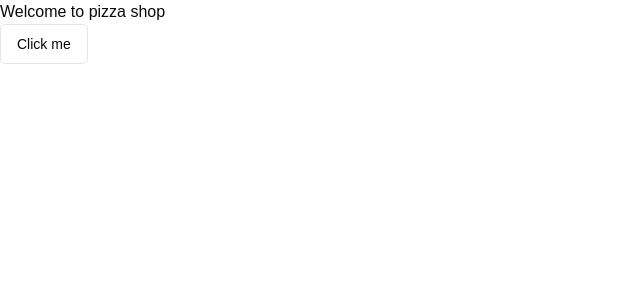
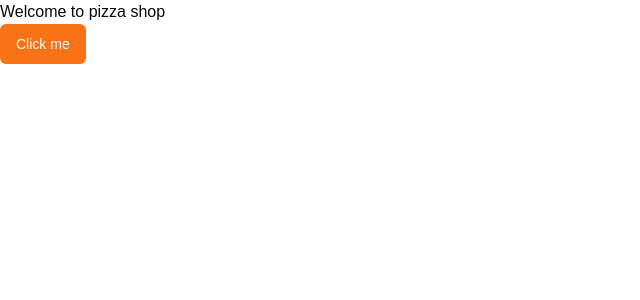
Before and after one commit to Anish892003/Pizza-app, a Next.js app: page / in a window 1280 px wide. Shown: the top 300 px of the page, without its empty margins (0-640 px from the left). Built offline with nearby package versions, Linux system fonts and the light colour scheme.

Commit message:
added shadcn ui theme

```diff
--- a/src/app/globals.css
+++ b/src/app/globals.css
@@ -6,54 +6,56 @@
   font-family: Arial, Helvetica, sans-serif;
 }
 
+
 @layer base {
   :root {
     --background: 0 0% 100%;
-    --foreground: 0 0% 3.9%;
+    --foreground: 20 14.3% 4.1%;
     --card: 0 0% 100%;
-    --card-foreground: 0 0% 3.9%;
+    --card-foreground: 20 14.3% 4.1%;
     --popover: 0 0% 100%;
-    --popover-foreground: 0 0% 3.9%;
-    --primary: 0 0% 9%;
-    --primary-foreground: 0 0% 98%;
-    --secondary: 0 0% 96.1%;
-    --secondary-foreground: 0 0% 9%;
-    --muted: 0 0% 96.1%;
-    --muted-foreground: 0 0% 45.1%;
-    --accent: 0 0% 96.1%;
-    --accent-foreground: 0 0% 9%;
+    --popover-foreground: 20 14.3% 4.1%;
+    --primary: 24.6 95% 53.1%;
+    --primary-foreground: 60 9.1% 97.8%;
+    --secondary: 60 4.8% 95.9%;
+    --secondary-foreground: 24 9.8% 10%;
+    --muted: 60 4.8% 95.9%;
+    --muted-foreground: 25 5.3% 44.7%;
+    --accent: 60 4.8% 95.9%;
+    --accent-foreground: 24 9.8% 10%;
     --destructive: 0 84.2% 60.2%;
-    --destructive-foreground: 0 0% 98%;
-    --border: 0 0% 89.8%;
-    --input: 0 0% 89.8%;
-    --ring: 0 0% 3.9%;
+    --destructive-foreground: 60 9.1% 97.8%;
+    --border: 20 5.9% 90%;
+    --input: 20 5.9% 90%;
+    --ring: 24.6 95% 53.1%;
+    --radius: 0.5rem;
     --chart-1: 12 76% 61%;
     --chart-2: 173 58% 39%;
     --chart-3: 197 37% 24%;
     --chart-4: 43 74% 66%;
     --chart-5: 27 87% 67%;
-    --radius: 0.5rem;
   }
+
   .dark {
-    --background: 0 0% 3.9%;
-    --foreground: 0 0% 98%;
-    --card: 0 0% 3.9%;
-    --card-foreground: 0 0% 98%;
-    --popover: 0 0% 3.9%;
-    --popover-foreground: 0 0% 98%;
-    --primary: 0 0% 98%;
-    --primary-foreground: 0 0% 9%;
-    --secondary: 0 0% 14.9%;
-    --secondary-foreground: 0 0% 98%;
-    --muted: 0 0% 14.9%;
-    --muted-foreground: 0 0% 63.9%;
-    --accent: 0 0% 14.9%;
-    --accent-foreground: 0 0% 98%;
-    --destructive: 0 62.8% 30.6%;
-    --destructive-foreground: 0 0% 98%;
-    --border: 0 0% 14.9%;
-    --input: 0 0% 14.9%;
-    --ring: 0 0% 83.1%;
+    --background: 20 14.3% 4.1%;
+    --foreground: 60 9.1% 97.8%;
+    --card: 20 14.3% 4.1%;
+    --card-foreground: 60 9.1% 97.8%;
+    --popover: 20 14.3% 4.1%;
+    --popover-foreground: 60 9.1% 97.8%;
+    --primary: 20.5 90.2% 48.2%;
+    --primary-foreground: 60 9.1% 97.8%;
+    --secondary: 12 6.5% 15.1%;
+    --secondary-foreground: 60 9.1% 97.8%;
+    --muted: 12 6.5% 15.1%;
+    --muted-foreground: 24 5.4% 63.9%;
+    --accent: 12 6.5% 15.1%;
+    --accent-foreground: 60 9.1% 97.8%;
+    --destructive: 0 72.2% 50.6%;
+    --destructive-foreground: 60 9.1% 97.8%;
+    --border: 12 6.5% 15.1%;
+    --input: 12 6.5% 15.1%;
+    --ring: 20.5 90.2% 48.2%;
     --chart-1: 220 70% 50%;
     --chart-2: 160 60% 45%;
     --chart-3: 30 80% 55%;
@@ -61,6 +63,7 @@
     --chart-5: 340 75% 55%;
   }
 }
+
 
 @layer base {
   * {
--- a/src/app/page.tsx
+++ b/src/app/page.tsx
@@ -6,7 +6,7 @@
 
     <main>
       <h1>Welcome to pizza shop </h1>
-      <Button variant='outline'>Click me</Button>
+      <Button>Click me</Button>
     </main>
   );
 }
```
